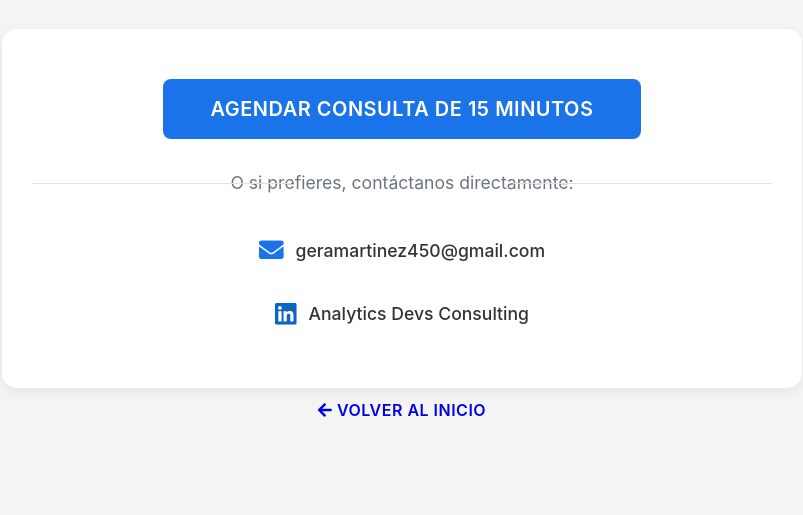
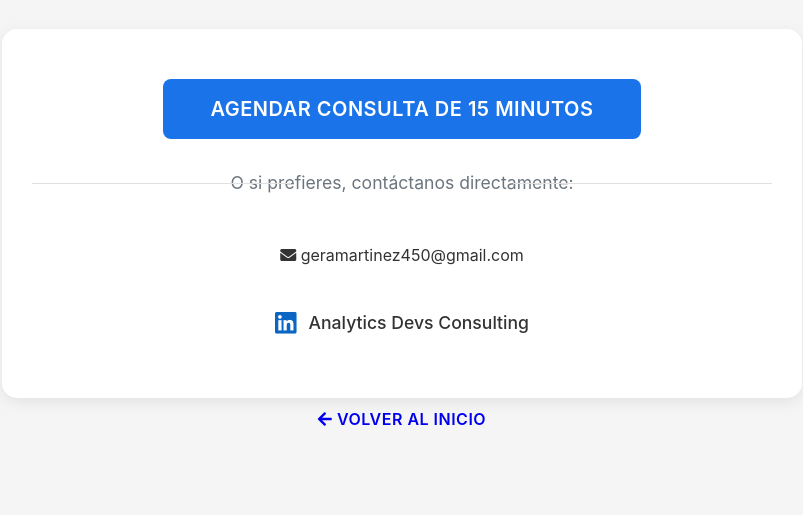
Before and after one commit to GeraMartinez94/analyticsdevs_project, a Django app: page /contacto/ in a window 1280 px wide. Shown: the part 461-976 px from the top of the page, without its empty margins (238-1041 px from the left). Run offline with Django 5.2, Linux system fonts and the light colour scheme.

Commit message:
Update project

```diff
--- a/core/templates/core/contacto.html
+++ b/core/templates/core/contacto.html
@@ -52,13 +52,7 @@
             </p>
 
             <div class="contact-links" data-aos="fade-up" data-aos-delay="400">
-                <a
-                    href="mailto:geramartinez450@gmail.com"
-                    class="contact-link"
-                    title="Envíanos un correo electrónico"
-                >
-                    <i class="fas fa-envelope icon-mail"></i> geramartinez450@gmail.com
-                </a>
+                <p><i class="fas fa-envelope icon-mail"></i> geramartinez450@gmail.com</p>
 
                 <a
                     href="https://www.linkedin.com/company/analytics-devs-consulting/"
```
